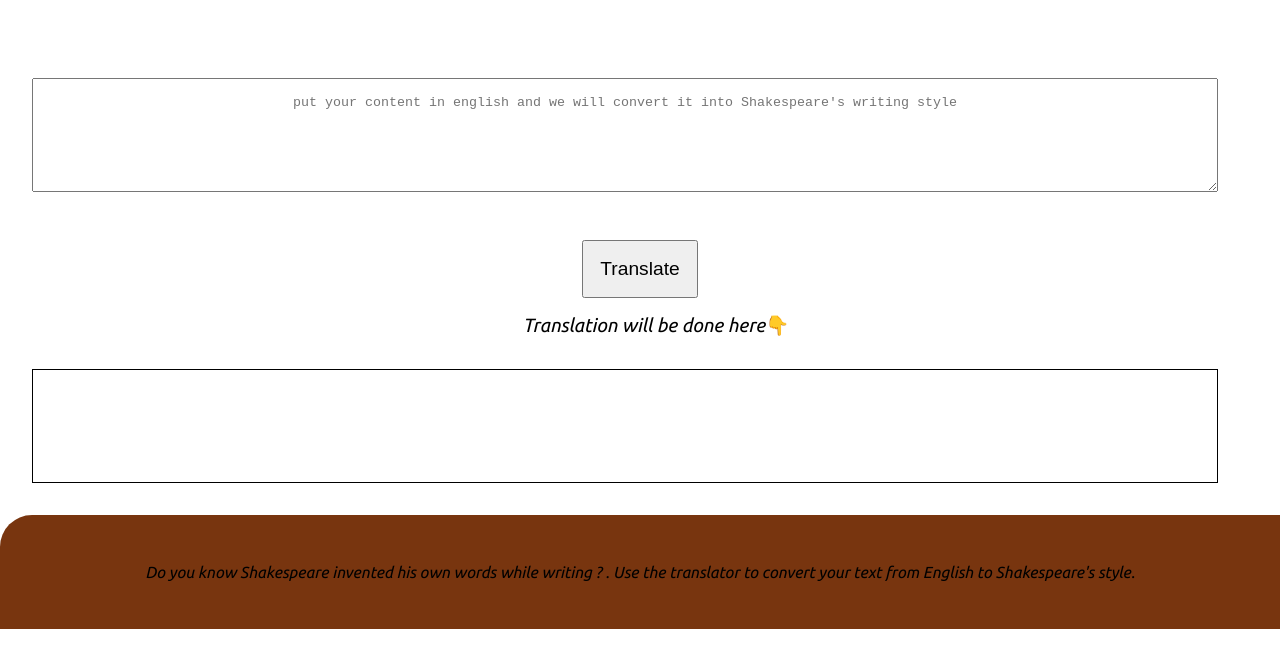
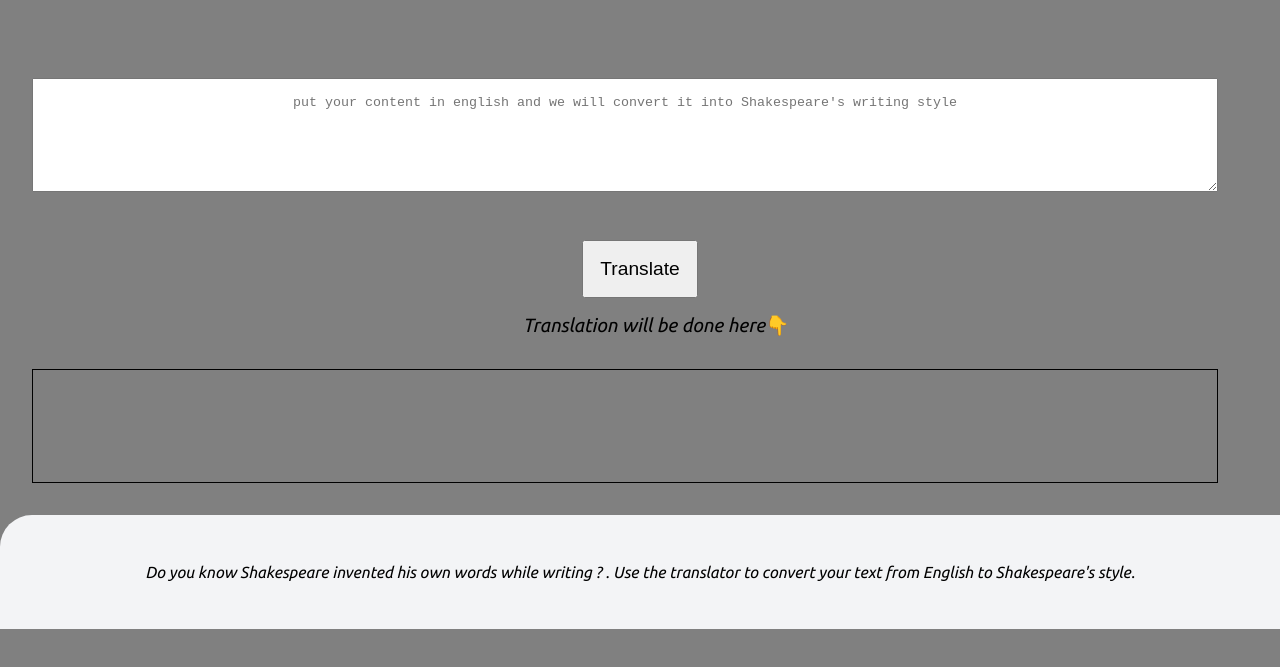
Before and after one commit to Karan-Bharti/Shakespeare-Translator, a plain HTML site: page Index.html in a window 1280 px wide. Shown: the part 99-766 px from the top of the page. Drawn offline with Linux system fonts and the light colour scheme.

Commit message:
colors updated

```diff
--- a/style.css
+++ b/style.css
@@ -4,10 +4,11 @@ body{
     margin:  0px;
     font-family: 'Ubuntu', sans-serif;
 color:black;
+background-color:gray;
 }
 
 :root {
-    --primary-color: #78350F;
+    --primary-color: #F3F4F6;
 
 }
 
```
